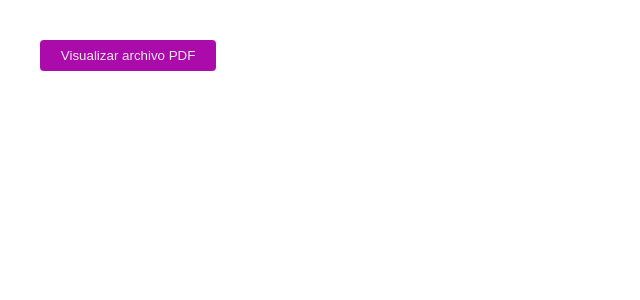
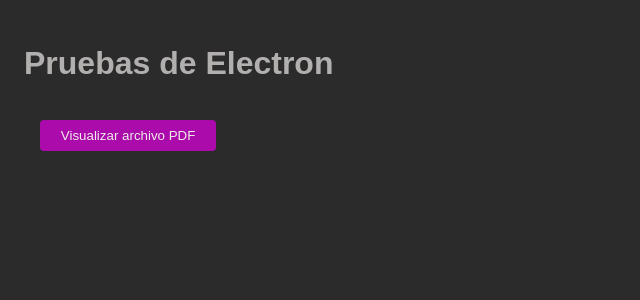
Before and after one commit to YonierVasquezMarin/pruebas-electron, an Angular app: page / in a window 1280 px wide. Shown: the top 300 px of the page, without its empty margins (0-640 px from the left). Built offline with nearby package versions, Linux system fonts and the light colour scheme.

Commit message:
Nuevos estilos globales son aplicados

```diff
--- a/src/app/components/pagina-principal/pagina-principal.component.html
+++ b/src/app/components/pagina-principal/pagina-principal.component.html
@@ -1,3 +1,4 @@
 <main>
+    <h1>Pruebas de Electron</h1>
     <button routerLink="/visualizar-pdfs">Visualizar archivo PDF</button>
 </main>
--- a/src/styles.scss
+++ b/src/styles.scss
@@ -1,3 +1,8 @@
+body {
+    background-color: #2b2b2b;
+    font-family: sans-serif;
+}
+
 main {
     padding: 1rem;
 
@@ -19,3 +24,7 @@ main {
         background-color: rgb(144, 8, 144);
     }
 }
+
+h1, h2, h3, h4, h5, h6, p {
+    color: #b2afaf;
+}
```
